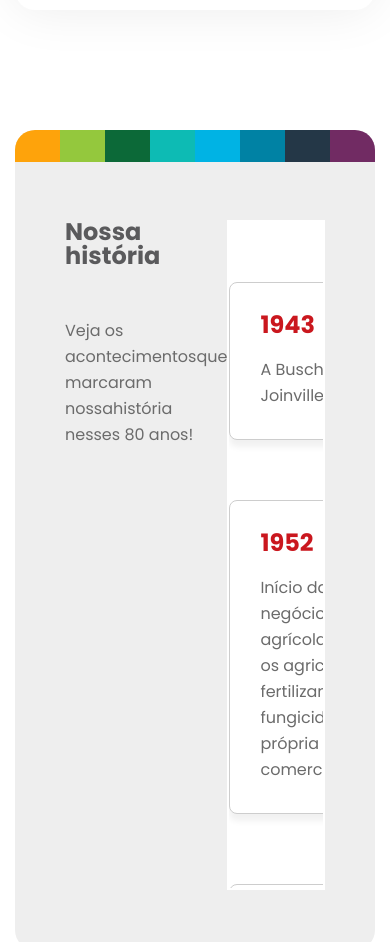
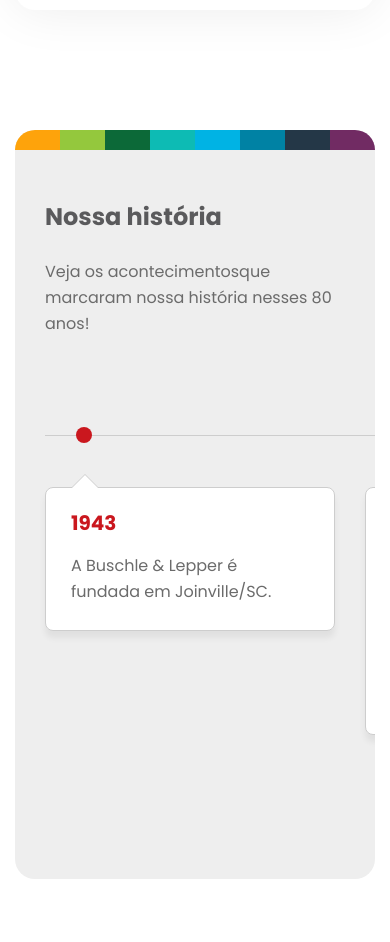
Before and after one commit to tiagofeliperonchi/bel, a plain HTML site: page institucional-quem-somos.html in a window 390 px wide. Shown: the part 2080-3022 px from the top of the page. Drawn offline with Linux system fonts and the light colour scheme.

Commit message:
Atualizações

```diff
--- a/assets/css/institucional.css
+++ b/assets/css/institucional.css
@@ -79,10 +79,10 @@
     position: relative;
     display: flex;
     justify-content: space-between;
-    padding: 90px 50px 60px 50px;
+    padding: 30px;
+    padding-top: 75px;
     background: #eee;
     border-radius: 20px;
-    overflow: hidden;
 }
 
 #quem-somos .box-3 .wrapper:before {
@@ -91,10 +91,35 @@
     top: 0;
     left: 0;
     width: 100%;
-    height: 32px;
+    height: 20px;
+    border-radius: 20px 20px 0 0;
     background: -moz-linear-gradient(left, #fea30b 0%, #fea30b 12.5%, #94c83d 12.5%, #94c83d 25%, #0c6938 25%, #0c6938 37.5%, #0dbbb4 37.5%, #0dbbb4 50%, #00b3e4 50%, #00b3e4 62.5%, #0082a4 62.5%, #0082a4 75%, #243747 75%, #243747 87.5%, #712b63 87.5%, #712b63 100%);
     background: -webkit-linear-gradient(left, #fea30b 0%, #fea30b 12.5%, #94c83d 12.5%, #94c83d 25%, #0c6938 25%, #0c6938 37.5%, #0dbbb4 37.5%, #0dbbb4 50%, #00b3e4 50%, #00b3e4 62.5%, #0082a4 62.5%, #0082a4 75%, #243747 75%, #243747 87.5%, #712b63 87.5%, #712b63 100%);
     background: linear-gradient(to right, #fea30b 0%, #fea30b 12.5%, #94c83d 12.5%, #94c83d 25%, #0c6938 25%, #0c6938 37.5%, #0dbbb4 37.5%, #0dbbb4 50%, #00b3e4 50%, #00b3e4 62.5%, #0082a4 62.5%, #0082a4 75%, #243747 75%, #243747 87.5%, #712b63 87.5%, #712b63 100%);
+}
+
+#quem-somos .box-3 .column-text h2 {
+    line-height: 1;
+    margin-bottom: 30px;
+}
+
+@media (max-width: 767px) {
+    #quem-somos .box-3 .wrapper {
+        flex-direction: column;
+    }
+
+    #quem-somos .box-3 .column-text {
+        margin-bottom: 90px;
+    }
+}
+
+@media (min-width: 768px) {
+    #quem-somos .box-3 .wrapper {
+        padding: 90px 50px 60px 50px;
+    }
+
+    #quem-somos .box-3 .wrapper:before {
+        height: 32px;
     }
 
     #quem-somos .box-3 .column-text {
@@ -102,7 +127,6 @@
     }
 
     #quem-somos .box-3 .column-text h2 {
-    line-height: 1;
         margin-bottom: 50px;
     }
 
@@ -110,10 +134,108 @@
         width: 1002px;
         height: 670px;
         border: solid 2px #fff;
+        background: #fff;
         overflow: auto;
-    background: #fff;
+    }
 }
 
+@media (min-width: 1400px) {}
+
+#timeline .item {
+    position: relative;
+    padding: 25px;
+    background: #fff;
+    border: 1px solid #cdcdcd;
+    border-radius: 8px;
+    box-shadow: 0 7px 6px 0 rgba(3, 4, 4, .06);
+}
+
+
+#timeline .item h3 {
+    line-height: 1;
+    color: #ca171e;
+    margin-bottom: 20px;
+}
+
+#timeline .item h3:after {
+    content: '';
+    position: absolute;
+    width: 16px;
+    height: 16px;
+    border-radius: 50%;
+    background: #ca171e;
+}
+
+@media (max-width: 767px) {
+    #quem-somos .box-3 .column-timeline {
+        margin: 0 -30px;
+        overflow-y: auto;
+    }
+
+    #timeline {
+        position: relative;
+        display: flex;
+        align-items: flex-start;
+        width: max-content;
+        padding: 60px 30px 10px;
+        gap: 0 30px;
+    }
+
+    #timeline:before {
+        content: '';
+        position: absolute;
+        top: 8px;
+        left: 30px;
+        right: 30px;
+        height: 1px;
+        background: #cdcdcd;
+    }
+
+    #timeline .item {
+        font-size: 1rem;
+        width: calc(100vw - 100px);
+    }
+
+    #timeline .item:after,
+    #timeline .item:before {
+        content: "";
+        position: absolute;
+        bottom: 100%;
+        border: solid transparent;
+        height: 0;
+        width: 0;
+        pointer-events: none;
+    }
+
+    #timeline .item:after {
+        border-color: rgba(255, 255, 255, 0);
+        border-bottom-color: #fff;
+        border-width: 13px;
+        left: 26px;
+    }
+
+    #timeline .item:before {
+        border-color: rgba(205, 205, 205, 0);
+        border-bottom-color: #cdcdcd;
+        border-width: 14px;
+        left: 25px;
+    }
+
+    #timeline .item h3 {
+        font-size: 20px;
+    }
+
+    #timeline .item h3:after {
+        top: -61px;
+        left: 30px;
+    }
+
+    #timeline .item p {
+        font-size: 1rem;
+    }
+}
+
+@media (min-width: 768px) {
     #timeline {
         position: relative;
         display: table;
@@ -132,13 +254,9 @@
     }
 
     #timeline .item {
-    position: relative;
         width: 43.4%;
         padding: 30px;
-    background: #fff;
-    border: 1px solid #cdcdcd;
-    border-radius: 8px;
-    box-shadow: 0 7px 6px 0 rgba(3, 4, 4, .06);
+
     }
 
     #timeline .item:nth-child(even) {
@@ -151,20 +269,8 @@
         clear: left;
     }
 
-#timeline .item h3 {
-    line-height: 1;
-    color: #ca171e;
-    margin-bottom: 20px;
-}
-
     #timeline .item h3:after {
-    content: '';
-    position: absolute;
         top: 25px;
-    width: 17px;
-    height: 17px;
-    border-radius: 50%;
-    background: #ca171e;
     }
 
     #timeline .item:nth-child(even) h3:after {
@@ -291,6 +397,9 @@
         margin-bottom: 100px;
     }
 
+}
+
+
 #quem-somos .box-4 .item {
     display: flex;
     align-items: center;
@@ -336,15 +445,32 @@
     border-radius: 50%;
 }
 
+#quem-somos .box-5 h2 {
+    width: 260px;
+}
+
+#quem-somos .box-5 .column-image img {
+    display: block;
+    width: 100%;
+}
+
+@media (max-width: 767px) {
+    #quem-somos .box-5 .red_banner {
+        align-items: center;
+        gap: 40px 0;
+    }
+
+    #quem-somos .box-5 .btn-three {
+        width: 370px;
+    }
+}
+
+@media (min-width: 768px) {
     #quem-somos .box-5 .red_banner {
         justify-content: space-between;
         align-items: center;
         padding-right: 135px;
         padding-left: 175px;
-}
-
-#quem-somos .box-5 h2 {
-    width: 260px;
     }
 
     #quem-somos .box-5 .column-image {
@@ -357,13 +483,9 @@
         transform: translate(-50%, 0);
     }
 
-#quem-somos .box-5 .column-image img {
-    display: block;
-    width: 100%;
-}
-
     #quem-somos .box-5 .btn-three {
         padding: 0 30px;
+    }
 }
 
 /* Tecnologfia e Inovação */
--- a/institucional-quem-somos.html
+++ b/institucional-quem-somos.html
@@ -82,7 +82,7 @@
             <div class="wrapper">
                 <div class="column-text">
                     <h2>Nossa história</h2>
-                    <p>Veja os acontecimentosque marcaram nossahistória nesses 80 anos!</p>
+                    <p>Veja os acontecimentosque marcaram nossa história nesses 80 anos!</p>
                 </div>
                 <div class="column-timeline">
                     <div id="timeline">
@@ -187,8 +187,8 @@
         <div class="container">
             <div class="red_banner">
                 <h2>Venha fazer parte da nossa equipe</h2>
+                <div><a href="" class="btn-three">Veja nossos valores e oportunidades</a></div>
                 <div class="column-image"><img src="assets/PESSOAS.png" alt=""></div>
-                <div><a href="" class="btn-three">Veja nossos valores e oportunidades</a></div>
             </div>
         </div>
     </div>
```
Also changed, not shown: assets/css/carreira.css (+26 -3 lines), nossas-marcas-bel-lar-produto.html (+1 -1 lines), assets/css/bootstrap.css. Lines whose indentation alone changed are shown as unchanged.
